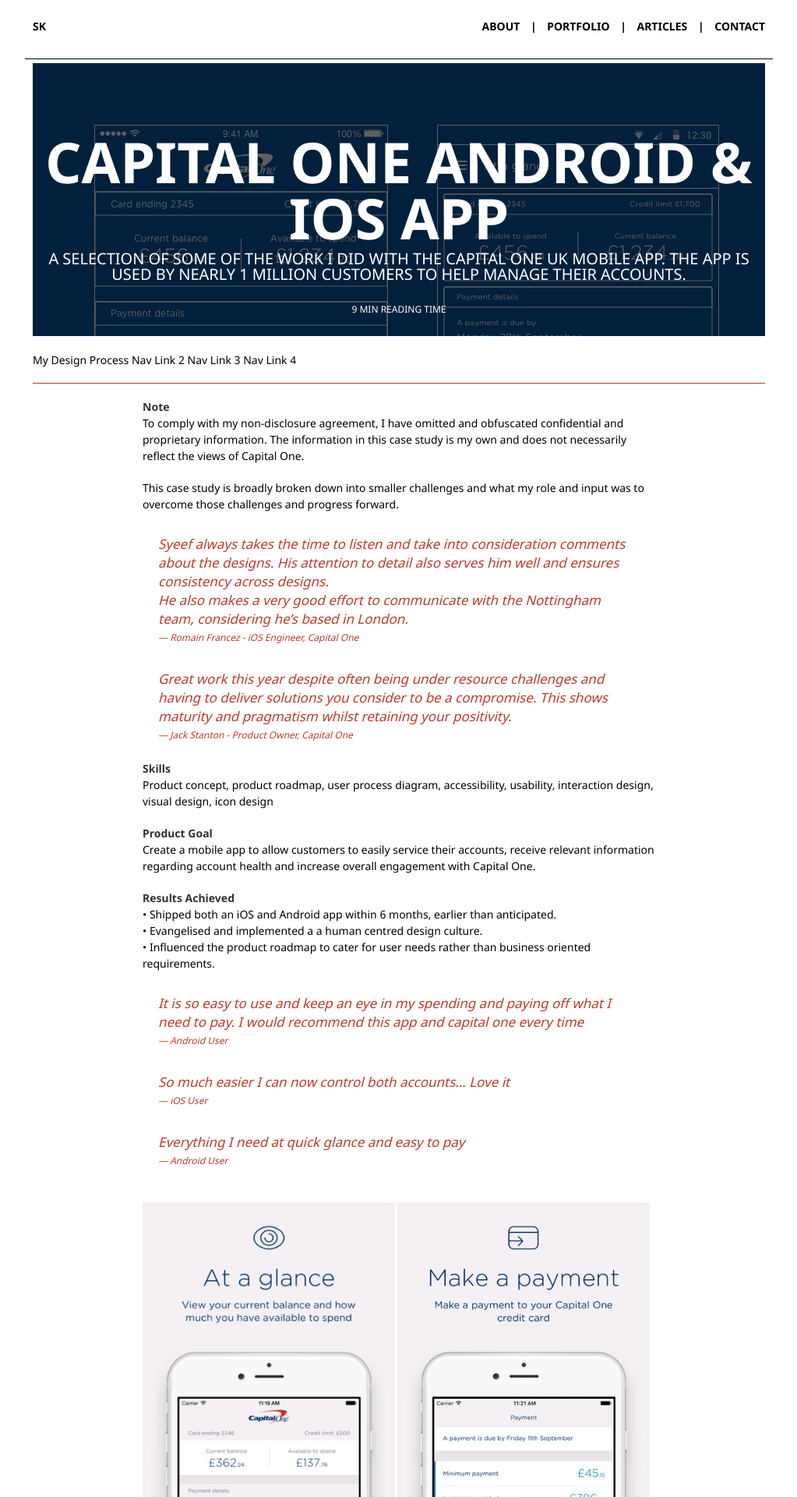
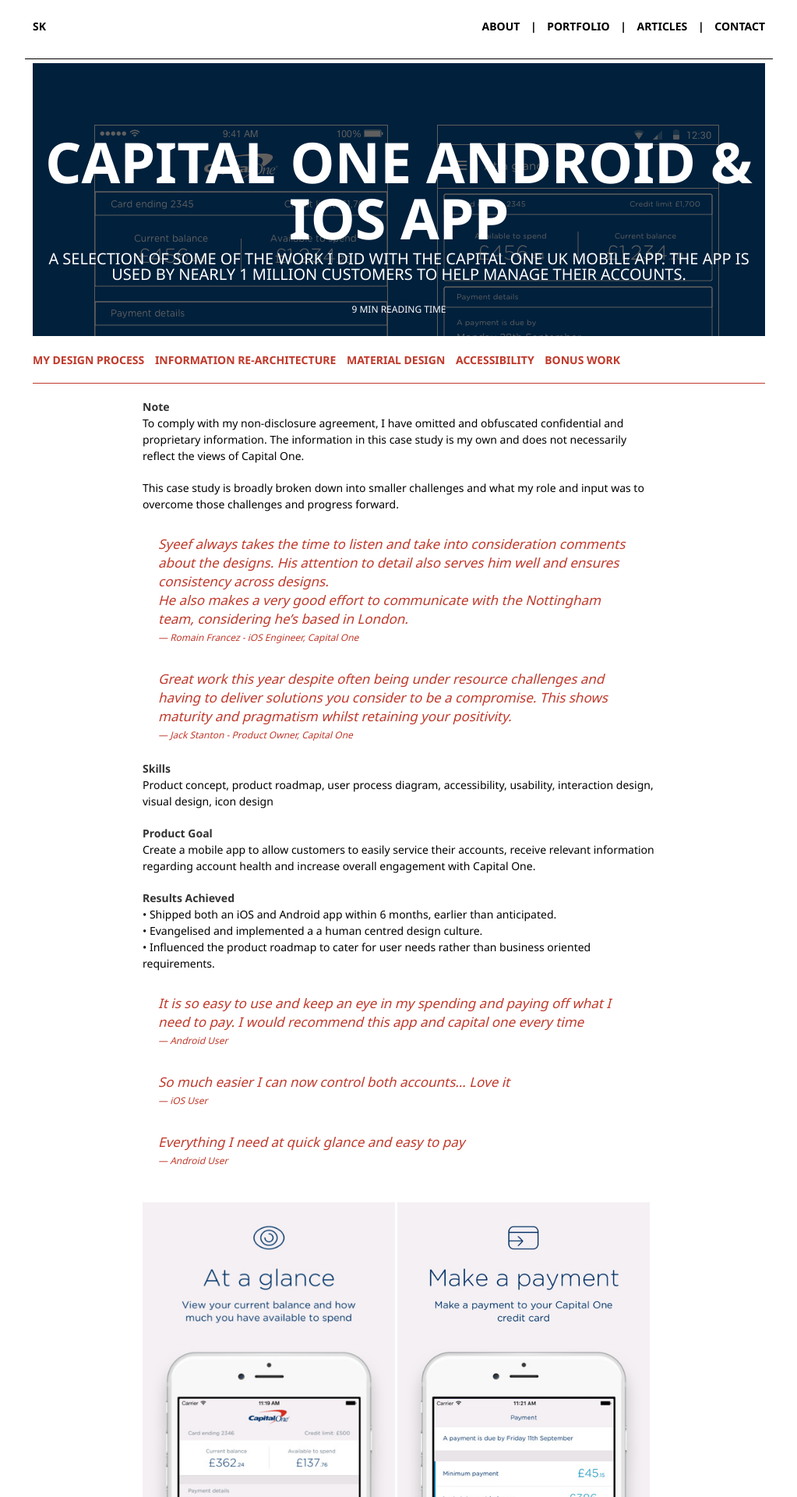
Before and after one commit to syeef/syeefkarim-2016-v0, a Jekyll site: the page built from portfolio/capitalone.md, in a window 1280 px wide. Shown: the top 1920 px of the page at 78% size, without its empty margins (128-1151 px from the left). Built offline with Jekyll 4.4.1, drawn with Linux system fonts in a browser that asks for light colours; nearby versions of some CDN libraries.

Commit message:
update capitalone page

```diff
--- a/_layouts/portfolio_post.html
+++ b/_layouts/portfolio_post.html
@@ -29,10 +29,11 @@
 			</div> <!--END OF POST-BACKGROUND-->
 
 			<nav class="main-nav">
-			 	<a href="#designprocess">My Design Process</a>
-			 	<a href="#">Nav Link 2</a>
-			 	<a href="#">Nav Link 3</a>
-			 	<a href="#">Nav Link 4</a>
+				<a href="#designprocess">My Design Process</a>
+				<a href="#ia">Information re-architecture</a>
+				<a href="#materialdesign">Material Design</a>
+				<a href="#accessibility">Accessibility</a>
+				<a href="#bonuswork">Bonus Work</a>
 			</nav>
 
 			<div id="post-content">
--- a/portfolio/capitalone.md
+++ b/portfolio/capitalone.md
@@ -63,6 +63,7 @@ Please click on the image to enlarge and view my design process.
 <img src="/images/posts/capitalone/androiddesign.jpg" width="650px">
 
 **1. Execute an information re-architecture of the existing app**
+<a name="ia"></a>
 The existing app allowed cutomers to view their previous transactions, account balance and next payment date, but fundamentally failed to help customers make a payment and navigate the app in a meaningful way.
 
 Our goal was to allow customers to make a payment via the app as well as update the Information architecture (IA) to help customers easily see and browse to the content that they need.
@@ -78,6 +79,7 @@ Our goal was to allow customers to make a payment via the app as well as update
 <img src="/images/posts/capitalone/AppSitemap.png" width="650px">
 
 **2. Create an experience which respects platform norms and conventions**
+<a name="materialdesign"></a>
 Roughly one third of customers had an Android device, however initial appetite from the business to create a native Android application was low. It was thought this would slow down development, and add additional unnecessary risk and complexity.
 
 My partners in Engineering were becoming increasingly demotivated by the notion of a hybrid app, with heavy usage of non-native elements for the Android platform.
@@ -110,6 +112,7 @@ The challenge was to modernise the existing standards, suggest improvements, and
 <img src="/images/posts/capitalone/FontWar.png" width="650px">
 
 **4. Improve the accessibility of the app**
+<a name="accessibility"></a>
 The app was put forward for accessibility review as part of the usual Capital One quality process and had come back non-compliant, particularly with regards to colour contrast. Product counterparts were also reluctant to make any large noticeable changes to the UI with fears of causing customer confusion and uncertainty.
 
 ***My Role***
@@ -124,6 +127,7 @@ The app was put forward for accessibility review as part of the usual Capital On
 <img src="/images/posts/capitalone/Accessibility.png" width="650px">
 
 **5. Bonus work - Help improve the reputation of Capital One**
+<a name="bonuswork"></a>
 In early 2014, Capital One found itself in a place of change. Waterfall was quickly becoming dated, and Agile adoption was growing rapidly. The mobile app was said to be the flagship product showcasing the new, quicker, leaner, _more agile_ way of working.
 
 Capital One was relatively unknown, particularly amongst the technology sector. The challenge was to be able to grow the reputation.
--- a/stylesheets/layout.css
+++ b/stylesheets/layout.css
@@ -31,7 +31,7 @@ body {
 }
 /* #Site Styles
 ================================================== */
-h1#nav-title, h1#footer-title {
+h1#nav-title, h1#footer-title, .main-nav a {
 	text-transform: uppercase;
 	font-size: 14px;
 	font-weight: bold;
@@ -51,15 +51,18 @@ h1#footer-title {
 #navigation {
 	float: right;
 }
+.main-nav a,
 #navigation li {
 	display: inline-block;
 	list-style-type: none;
 	text-transform: uppercase;
 	padding: 0px 10px 0px 0px;
 }
+.main-nav a:last-child,
 #navigation li:last-child {
     padding: 0px 0px 0px 0px;
 }
+.main-nav a,
 #navigation li a:hover {
 	color: #C0392B;
 }
```
